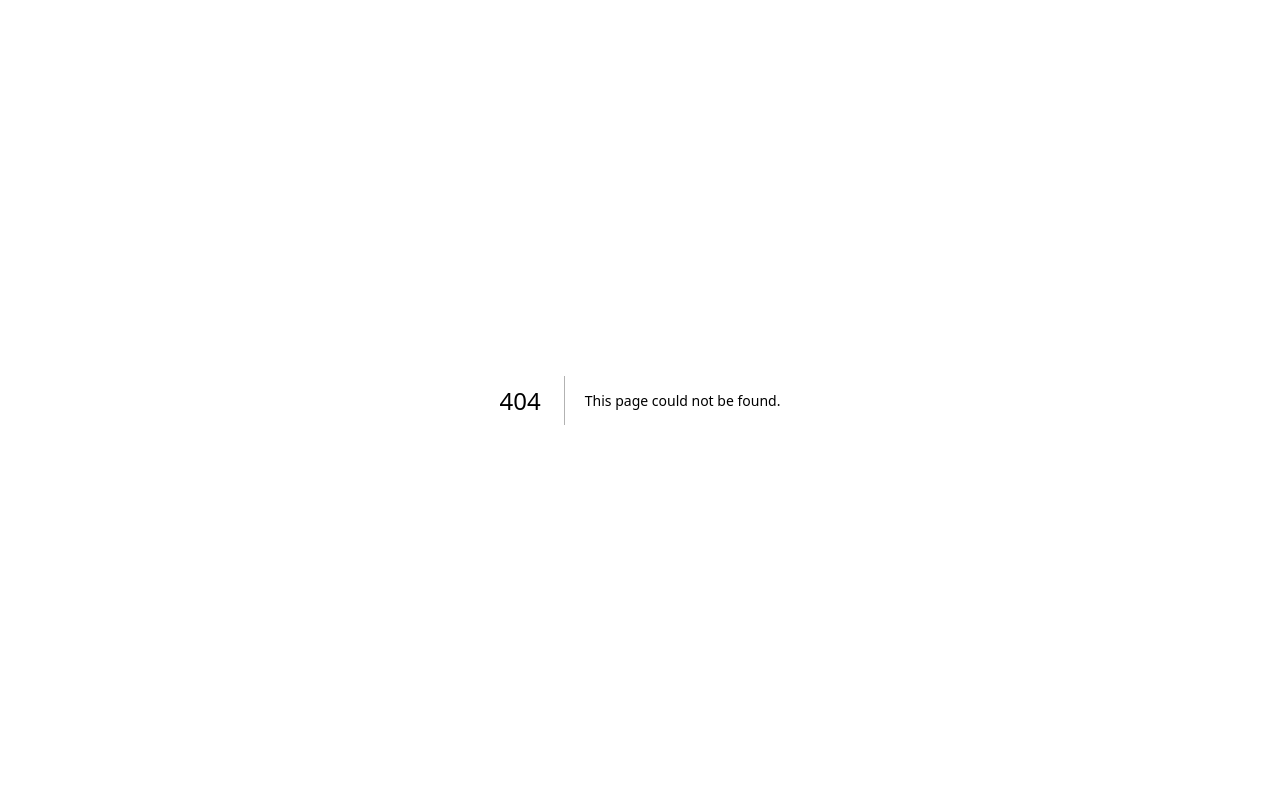
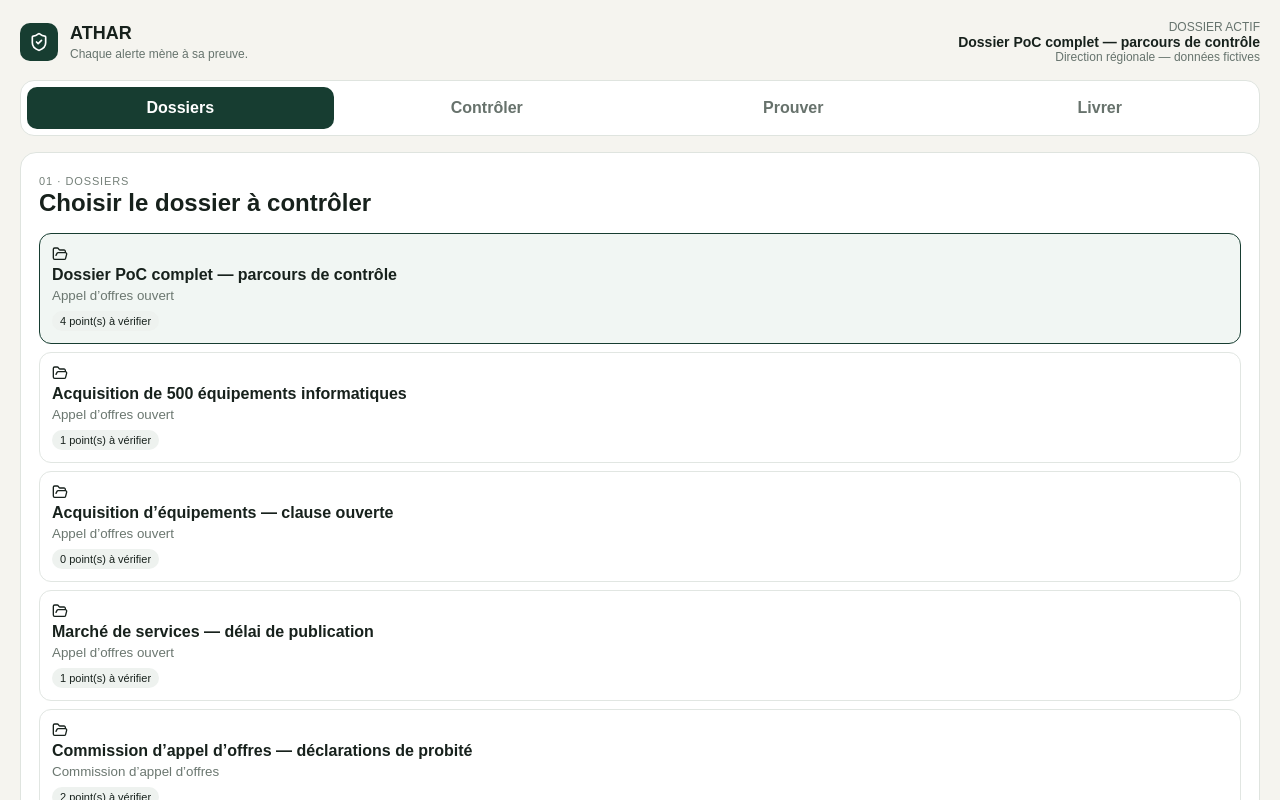
Before and after one commit to smileflowk-dotcom/athar-govtech, a Next.js app: page /v3 in a window 1280 px wide. Before the commit this address had no page. Shown: the top 800 px of the page. Built offline with nearby package versions, Linux system fonts and the light colour scheme.

Commit message:
feat: add ATHAR V3 condensed workflow

```diff
--- /dev/null
+++ b/app/v3/page.tsx
@@ -0,0 +1,98 @@
+"use client";
+
+import { Check, CircleX, FileCheck2, FolderOpen, ShieldCheck } from "lucide-react";
+import { useMemo, useState } from "react";
+import { demoDossiers, type AlertStatus } from "../../lib/data/demoDossiers";
+import styles from "../athar-v3.module.css";
+
+type View = "dossiers" | "controler" | "prouver" | "livrer";
+
+const statusLabel: Record<AlertStatus, string> = {
+  pending: "À vérifier",
+  confirmed: "Confirmé",
+  dismissed: "Écarté",
+  requested: "Pièce demandée",
+};
+
+export default function AtharV3() {
+  const [view, setView] = useState<View>("dossiers");
+  const [dossiers, setDossiers] = useState(demoDossiers);
+  const [dossierId, setDossierId] = useState(demoDossiers[0].id);
+  const [alertId, setAlertId] = useState(demoDossiers[0].alerts[0]?.id ?? "");
+  const [note, setNote] = useState("");
+  const [preview, setPreview] = useState(false);
+
+  const dossier = dossiers.find((item) => item.id === dossierId) ?? dossiers[0];
+  const alert = dossier.alerts.find((item) => item.id === alertId) ?? dossier.alerts[0];
+  const confirmed = useMemo(() => dossier.alerts.filter((item) => item.status === "confirmed"), [dossier]);
+
+  function chooseDossier(id: string) {
+    const next = dossiers.find((item) => item.id === id) ?? dossiers[0];
+    setDossierId(next.id);
+    setAlertId(next.alerts[0]?.id ?? "");
+    setView("controler");
+  }
+
+  function chooseAlert(id: string) {
+    setAlertId(id);
+    setNote(dossier.alerts.find((item) => item.id === id)?.decisionNote ?? "");
+    setView("prouver");
+  }
+
+  function decide(status: AlertStatus) {
+    if (!alert || note.trim().length < 8) return;
+    setDossiers((current) => current.map((item) => item.id !== dossier.id ? item : ({
+      ...item,
+      alerts: item.alerts.map((candidate) => candidate.id !== alert.id ? candidate : ({
+        ...candidate,
+        status,
+        decisionNote: note.trim(),
+        decisionAt: new Date().toISOString(),
+      })),
+    })));
+  }
+
+  const evidence = alert?.evidenceItems?.[0];
+
+  return <main className={styles.shell}>
+    <header className={styles.header}>
+      <div className={styles.brand}>
+        <div className={styles.mark}><ShieldCheck size={20}/></div>
+        <div><strong>ATHAR</strong><span>Chaque alerte mène à sa preuve.</span></div>
+      </div>
+      <div className={styles.context}><span>DOSSIER ACTIF</span><strong>{dossier.title}</strong><span>{dossier.buyer ?? "Acheteur non renseigné"}</span></div>
+    </header>
+
+    <nav className={styles.nav} aria-label="Workflow ATHAR">
+      <button className={view === "dossiers" ? styles.active : ""} onClick={() => setView("dossiers")}>Dossiers</button>
+      <button className={view === "controler" ? styles.active : ""} onClick={() => setView("controler")}>Contrôler</button>
+      <button className={view === "prouver" ? styles.active : ""} onClick={() => setView("prouver")}>Prouver</button>
+      <button className={view === "livrer" ? styles.active : ""} onClick={() => setView("livrer")}>Livrer</button>
+    </nav>
+
+    {view === "dossiers" && <section className={styles.panel}>
+      <span className={styles.eyebrow}>01 · DOSSIERS</span><h1>Choisir le dossier à contrôler</h1>
+      <div className={styles.list}>{dossiers.map((item) => <button key={item.id} className={`${styles.row} ${item.id === dossier.id ? styles.active : ""}`} onClick={() => chooseDossier(item.id)}><FolderOpen size={16}/><strong>{item.title}</strong><small>{item.procedure ?? "Procédure à qualifier"}</small><span className={styles.pill}>{item.alerts.length} point(s) à vérifier</span></button>)}</div>
+    </section>}
+
+    {view === "controler" && <>
+      <div className={styles.bar}><div><span className={styles.eyebrow}>02 · CONTRÔLER</span><h1>Points à vérifier</h1><p className={styles.hint}>Les contrôles sont présentés par finalité, pas par complexité technique.</p></div></div>
+      <section className={styles.panel}><div className={styles.cards}>{dossier.alerts.map((item) => <article key={item.id} className={styles.control}><div className={styles.controlTop}><div><span className={styles.eyebrow}>{item.controlId ?? "CTRL"}</span><h3>{item.type}</h3></div><span className={styles.status}>{statusLabel[item.status]}</span></div><p><strong>Finalité :</strong> {item.rule}</p><p>{item.impact ?? item.observed}</p><button className={styles.primary} onClick={() => chooseAlert(item.id)}>Examiner la preuve</button></article>)}</div>{!dossier.alerts.length && <div className={styles.empty}>Aucun point nécessitant une revue humaine.</div>}</section>
+    </>}
+
+    {view === "prouver" && alert && <>
+      <div className={styles.bar}><div><span className={styles.eyebrow}>03 · PROUVER</span><h1>{alert.type}</h1></div><button className={styles.button} onClick={() => setView("controler")}>Retour aux contrôles</button></div>
+      <div className={styles.proof}>
+        <section className={styles.panel}><span className={styles.eyebrow}>POURQUOI ATHAR LE SIGNALE</span><h2>{alert.rule}</h2><div className={styles.cards}><div className={styles.control}><strong>Attendu</strong><p>{alert.expected}</p></div><div className={styles.control}><strong>Observé</strong><p>{alert.observed}</p></div></div><span className={styles.eyebrow}>PREUVE SOURCE</span><div className={styles.quote}><strong>{evidence?.source ?? "Pièce source"} · {evidence?.location ?? alert.evidence}</strong><p>{evidence?.excerpt ?? alert.highlight}</p></div></section>
+        <aside className={`${styles.panel} ${styles.decision}`}><span className={styles.eyebrow}>VALIDATION HUMAINE</span><h2>{statusLabel[alert.status]}</h2><p className={styles.hint}>ATHAR signale. Le contrôleur décide.</p><textarea rows={6} value={note} onChange={(event) => setNote(event.target.value)} placeholder="Justifier la décision à partir de la preuve…"/><div className={styles.actions}><button className={styles.primary} disabled={note.trim().length < 8} onClick={() => decide("confirmed")}><Check size={16}/> Confirmer</button><button className={styles.button} disabled={note.trim().length < 8} onClick={() => decide("requested")}>Demander une pièce</button><button className={styles.button} disabled={note.trim().length < 8} onClick={() => decide("dismissed")}><CircleX size={16}/> Écarter</button></div></aside>
+      </div>
+    </>}
+
+    {view === "livrer" && <>
+      <div className={styles.bar}><div><span className={styles.eyebrow}>04 · LIVRER</span><h1>Livrables du contrôle</h1><p className={styles.hint}>Produits uniquement à partir des constats validés.</p></div></div>
+      <section className={styles.panel}><div className={styles.deliverables}><article className={styles.deliverable}><FileCheck2 size={22}/><h3>Synthèse des constats</h3><p>{confirmed.length} constat(s) confirmé(s) avec règle, preuve et décision.</p><button className={styles.primary} disabled={!confirmed.length} onClick={() => setPreview(true)}>Prévisualiser</button></article><article className={styles.deliverable}><ShieldCheck size={22}/><h3>Dossier de preuves</h3><p>Sources, passages exacts et traçabilité de la validation humaine.</p></article></div></section>
+    </>}
+
+    {preview && <div className={styles.modal} onMouseDown={() => setPreview(false)}><section className={styles.modalCard} onMouseDown={(event) => event.stopPropagation()}><div className={styles.modalHeader}><div><span className={styles.eyebrow}>LIVRABLE PROVISOIRE</span><h2>{dossier.title}</h2></div><button className={styles.button} onClick={() => setPreview(false)}>Fermer</button></div><p className={styles.warning}>Document de travail — validation institutionnelle requise.</p>{confirmed.map((item, index) => <article className={styles.finding} key={item.id}><span className={styles.eyebrow}>CONSTAT {index + 1}</span><h3>{item.type}</h3><dl><dt>Règle</dt><dd>{item.rule}</dd><dt>Observé</dt><dd>{item.observed}</dd><dt>Preuve</dt><dd>{item.evidence}</dd><dt>Décision</dt><dd>{item.decisionNote}</dd></dl></article>)}</section></div>}
+  </main>;
+}
```
